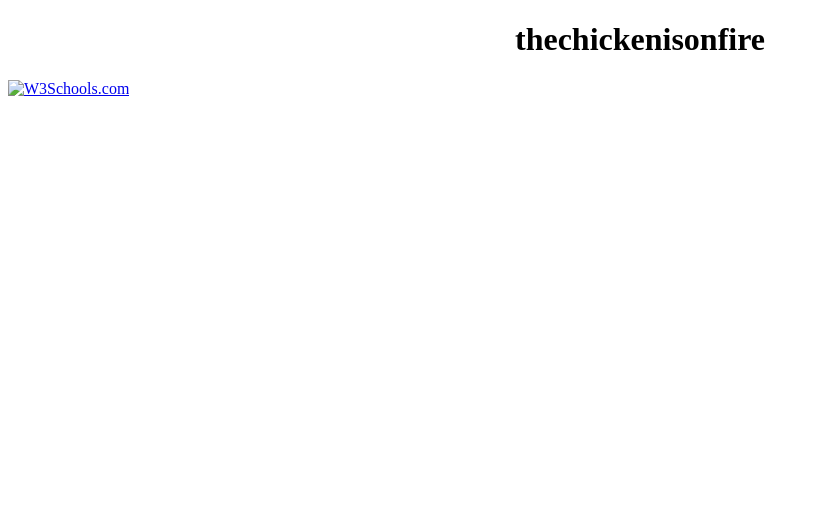
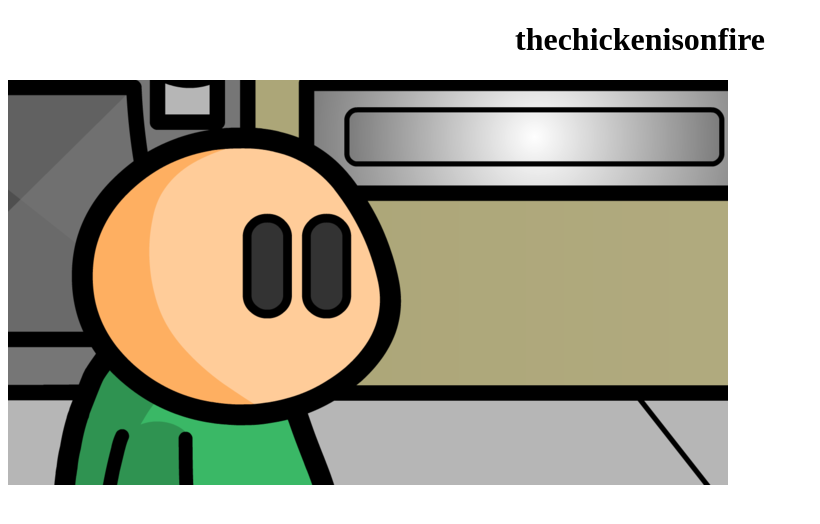
Before and after one commit to mi8thhac/thechickenisonfire, a plain HTML site: page index.html in a window 1280 px wide. Shown: the whole page, without its empty margins (0-820 px from the left). Drawn offline with Linux system fonts and the light colour scheme.

Commit message:
Update index.html

```diff
--- a/index.html
+++ b/index.html
@@ -3,6 +3,6 @@
 
   <body>
     <center><h1>thechickenisonfire</h1></center>
-    <a href="riddleschool/riddleschool.html"><img src="flash_314680_card.png" alt="W3Schools.com" width="720" height="405"></a>
+    <a href="riddleschool/riddleschool.html"><img src="riddleschool/flash_314680_card.png" alt="W3Schools.com" width="720" height="405"></a>
   </body>
 </html>
```
